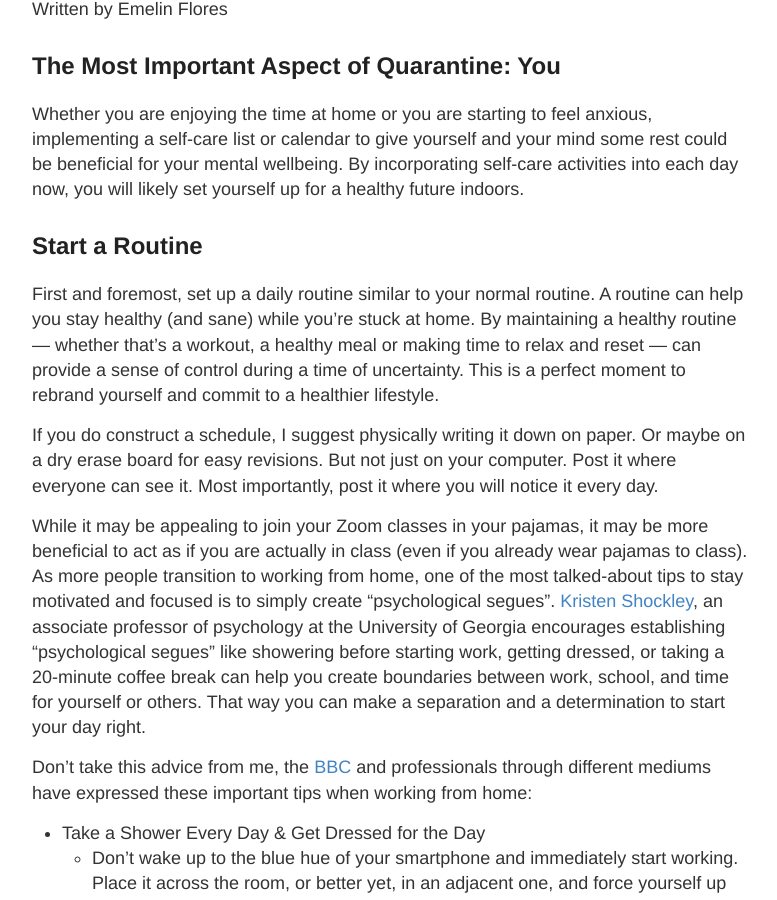
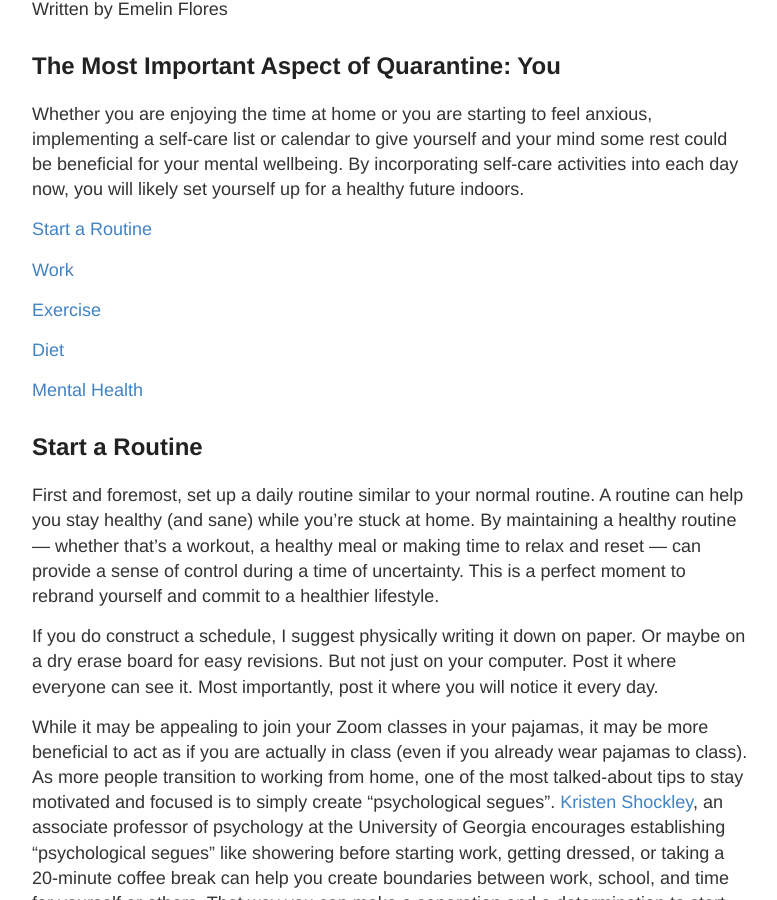
Before and after one commit to CarsonHerness/covid19, a Jekyll site: the page built from self-care.md, in a window 1280 px wide and 900 px high, scrolled down 391 px. Shown: the whole window, without its empty margins (248-1025 px from the left). Built offline with Jekyll 4.4.1, drawn with Linux system fonts in a browser that asks for light colours.

Commit message:
Add table of contents to self care page

```diff
--- a/self-care.md
+++ b/self-care.md
@@ -7,6 +7,18 @@ Written by Emelin Flores
 
 ## The Most Important Aspect of Quarantine: You
 Whether you are enjoying the time at home or you are starting to feel anxious, implementing a self-care list or calendar to give yourself and your mind some rest could be beneficial for your mental wellbeing. By incorporating self-care activities into each day now, you will likely set yourself up for a healthy future indoors.
+
+[Start a Routine](#routine)
+
+[Work](#work)
+
+[Exercise](#exercise)
+
+[Diet](#diet)
+
+[Mental Health](#mental)
+
+<a name="routine"></a>
 
 ## Start a Routine
 First and foremost, set up a daily routine similar to your normal routine. A routine can help you stay healthy (and sane) while you're stuck at home. By maintaining a healthy routine — whether that’s a workout, a healthy meal or making time to relax and reset — can provide a sense of control during a time of uncertainty. This is a perfect moment to rebrand yourself and commit to a healthier lifestyle.
@@ -43,10 +55,14 @@ Here are some online calendars or tools you can use to start building your sched
 * [Forest](https://www.forestapp.cc/)
 * [iPhone Hacks for Productivity](https://dailyburn.com/life/tech/iphone-hacks-boost-productivity-stat/)
 
+<a name="work"></a>
+
 ## Work
 Set goals. Make a list of things that need to be tackeld today, this week, and this month. Having a consistent schedule and being strict about it is useful in creating outlines around your time so that you can keep things balanced for both work and play.
 
 Follow the [S.M.A.R.T.](https://en.wikipedia.org/wiki/SMART_criteria) goal approach: Make sure your to-do list for the day includes tasks that are specific, measurable, achievable, realistic and time-bound. Use Francesco Cirillo’s [Pomodoro productivity technique](https://francescocirillo.com/pages/pomodoro-technique) as an effective way to tackle a goal, or even longer projects, by helping you stay focused for 25-minute intervals with 5-minute breaks in between. Tackle one task within the 25 minutes? Move on to the next. The [TomatoTimer](https://tomato-timer.com/) web application is a simple timer that can help you get started and stay focused.
+
+<a name="exercise"></a>
 
 ## Exercise
 If you're not someone who frequently works out or has wanted to start working out but have found commiting to it difficult. Here is some advice from Dani Johnson, a physical therapist at the [Mayo Clinic Healthy Living Program](https://healthyliving.mayoclinic.org/), she encourages people who are staying home to get creative. “Every little bit of movement counts,” she said. That's right, you don't need fancy equipment or a lot of time, you just need to find some time to get your heartrate jumping.
@@ -68,6 +84,8 @@ Stretch it out for at least 30 seconds. Get out and walk (if you're allowed to),
 * A [guide](https://www.nytimes.com/guides/well/how-to-meditate) to meditation, if you just need grounding.
     * [Headspace](https://www.headspace.com/), an app dedicated to mindfulness is [offering free support](https://www.headspace.com/covid-19) with meditation, anxiety-reducing exercises, and workouts through this time.
     * [Waking Up](https://wakingup.com/), a mediation app is offering free daily meditation course to help you "make fundamental discoveries in the laboratory of your own mind", not just reduce stress or feel better in the moment.
+
+<a name="diet"></a>
 
 ## Diet
 
@@ -105,6 +123,8 @@ Other tips to keep in mind:
     * [Omega-3 fatty acids](https://www.healthline.com/nutrition/omega-3-guide) reduce inflammation, maintain heart health and promote brain function
 
 If you're worried about finding food during COVID-19, please reach out to your community or schools to see what kinds of options they have in terms of providing food for the community.
+
+<a name="mental"></a>
 
 ## Mental Health
 The outbreak of coronavirus disease 2019 (COVID-19) may be stressful for people. Fear and anxiety about a disease can be overwhelming and cause strong emotions in adults and children. Learning to cope with stress will make you, the people you care about, and your community stronger.
```
